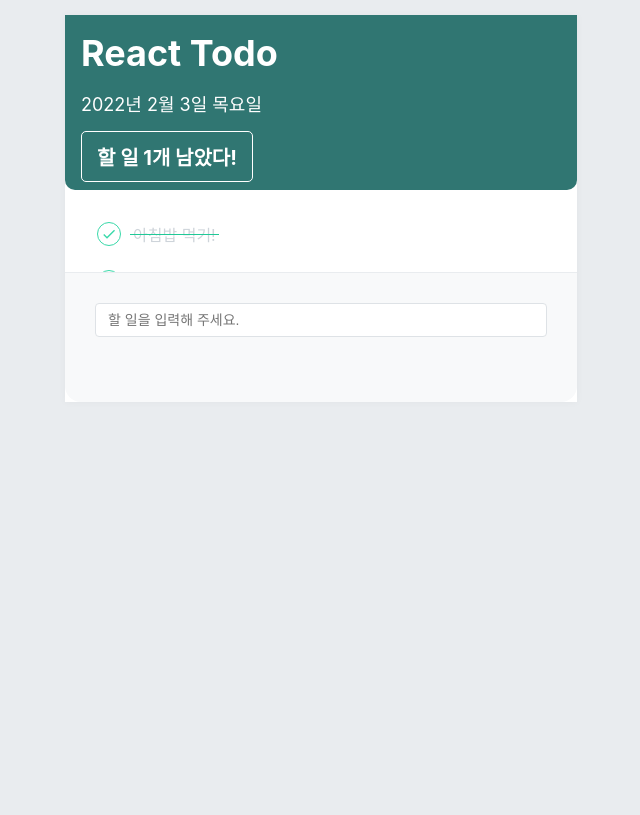
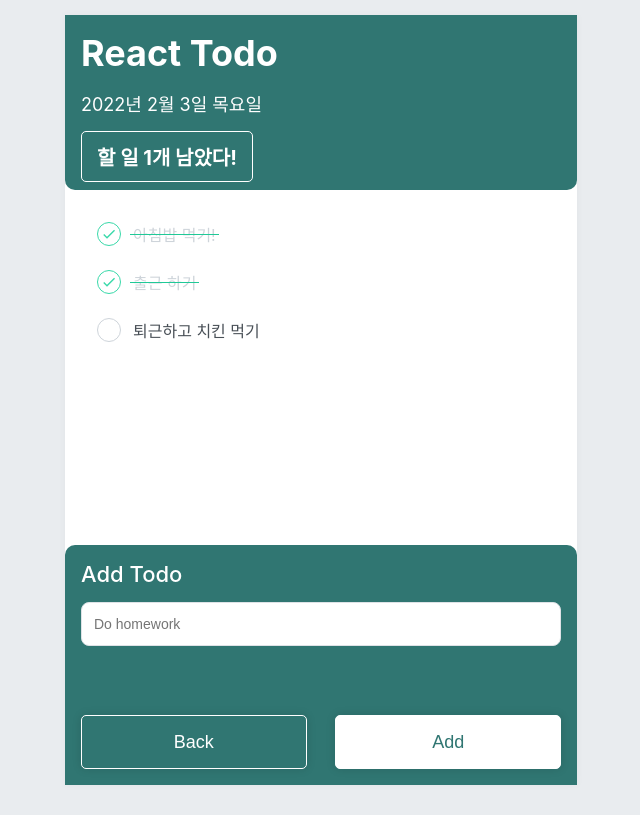
Before and after one commit to qpqp8483/todo_my_self, a React (Create React App) app: page / in a window 1280 px wide. Both pictures are taken after a click on the button "Add Todo". Shown: the whole page, without its empty margins (319-959 px from the left). Built offline with nearby package versions, Linux system fonts and the light colour scheme.

Commit message:
todo 기능추가

```diff
--- a/src/App.js
+++ b/src/App.js
@@ -14,8 +14,9 @@ const GlobalStyle = createGlobalStyle`
     font-size: 62.5%;
   }
   #root{
-    min-height: 100%;
-    max-height: 100%;
+    padding: 15px 0;
+    height: 100%;
+    box-sizing: border-box;
   }
 `;
 
--- a/src/components/TodoCreate.js
+++ b/src/components/TodoCreate.js
@@ -1,6 +1,5 @@
-import React, { useState } from 'react';
+import React, { useRef, useState } from 'react';
 import styled, { css } from 'styled-components';
-import { MdAdd } from 'react-icons/md';
 
 const CircleButton = styled.button`
     display: flex;
@@ -15,55 +14,109 @@ const CircleButton = styled.button`
     color: #fff;
     background: #307672;
     box-shadow: 0 3px 6px 0 #307672;
-    &:hover {
-        background: #2a6866;
-    }
     border: none;
     border-radius: 5px;
     outline: none;
     z-index: 0;
     cursor: pointer;
     transform: translateX(-50%);
-    transition: all ease-in 0.125s;
-    ${props =>
-        props.open &&
+    transition: all ease 0.3s;
+    &:hover {
+        background: #2a6866;
+    }
+    ${({open}) =>
+      open &&
       css`
-
+        bottom: -50px;
+        visibility: hidden;
       `
     }
 `;
 
+const AddTitle = styled.strong`
+  display: block;
+  margin-bottom: 15px;
+  font-size: 2.2rem;
+  font-weight: 500;
+  color: #fff;
+`;
+
 const InsertFormPositioner = styled.div`
+  visibility: hidden;
   position: absolute;
   left: 0;
-  bottom: 0;
+  bottom: -240px;
+  padding: 16px;
   width: 100%;
+  height: 240px;
+  background: #307672;
+  box-sizing: border-box;
+  border-radius: 10px 10px 0 0;
   z-index: 1;
-`;
-
-const InsertForm = styled.form`
-  background: #f8f9fa;
-  padding: 30px 30px 65px;
-  border-top: 1px solid #e9ecef;
-  border-radius: 0 0 16px 16px;
+  transition: all ease 0.4s;
+  ${({open}) =>
+    open &&
+    css`
+      visibility: visible;
+      bottom: 0px;
+    `
+  }
 `;
 
 const Input = styled.input`
+  margin-bottom: 30px;
   padding: 8px 12px;
   width: 100%;
+  height: 44px;
   font-size: 1.4rem;
   border: 1px solid #dee2e6;
-  border-radius: 4px;
+  border-radius: 8px;
   outline: none;
   box-sizing: border-box;
+`;
+
+const BtnBox = styled.div`
+  position: absolute;
+  left: 16px;
+  right: 16px;
+  bottom: 16px;
+  display: flex;
+  justify-content: space-between;
+    button {
+      display: block;
+      width: 47%;
+      max-width: 230px;
+      line-height: 50px;
+      font-size: 1.8rem;
+      text-align: center;
+      border-radius: 5px;
+      box-shadow: 0 0 8px 1px rgba(0,0,0,0.1);
+    }
+`;
+
+const CancelBtn = styled.button`
+  color: #fff;
+  background: #307672;
+  border: 1px solid #fff;
+`;
+
+const AddBtn = styled.button`
+  color: #307672;
+  background: #fff;
+  border: 1px solid #fff;
 `;
 
 const TodoCreate = ({ onInsert }) => {
 
     const [open, setOpen] = useState(false);
     const [value, setValue] = useState('');
+    const inputRef = useRef();
 
-    const onToggle = () => setOpen(!open);
+    const onToggle = (e) => {
+      e.preventDefault();
+      setOpen(!open);
+      setValue('');
+    }
 
     const onChange = e => {
         setValue(e.target.value);
@@ -77,23 +130,28 @@ const TodoCreate = ({ onInsert }) => {
         onInsert(value);
         setValue('');
       }
+      inputRef.current.focus();
       e.preventDefault();
     }
 
     return (
       <>
-        {open && (
         <InsertFormPositioner open={open}>
-            <InsertForm onSubmit={onSubmit}>
+          <AddTitle>Add Todo</AddTitle>
+          <form onSubmit={onSubmit}>
             <Input
               onChange={onChange}
               autoFocus
               value={value}
-                placeholder="할 일을 입력해 주세요."
+              placeholder="Do homework"
+              ref={inputRef}
             />
-            </InsertForm>
+          </form>
+          <BtnBox>
+            <CancelBtn onClick={onToggle}>Back</CancelBtn>
+            <AddBtn onClick={onSubmit}>Add</AddBtn>
+          </BtnBox>
         </InsertFormPositioner>
-        )}
         <CircleButton onClick={onToggle} open={open}>
           Add Todo
         </CircleButton>
--- a/src/style/TodoList.scss
+++ b/src/style/TodoList.scss
@@ -1,9 +1,11 @@
 .todo-list {
   position: relative;
   flex: 1;
-  padding: 20px 32px 48px;
+  padding: 20px 32px 85px;
+  height: calc(100% - 175px);
   overflow-y: auto;
   overflow-x: hidden;
+  box-sizing: border-box;
   &::after {
     content: "";
     position: absolute;
--- a/src/style/TodoTemplate.scss
+++ b/src/style/TodoTemplate.scss
@@ -1,10 +1,10 @@
 .todo-template {
+  position: relative;
   width: 512px;
-  height: calc(100% - 30px);
-  position: relative;
+  max-width: calc(100% - 30px);
+  height: 100%;
   background: #fff;
   box-shadow: 0 0 8px 0 rgba(0, 0, 0, 0.04);
-  margin: 15px auto 0;
-  display: flex;
-  flex-direction: column;
+  margin: auto;
+  overflow: hidden;
 }
```
Lines whose indentation alone changed are shown as unchanged.
